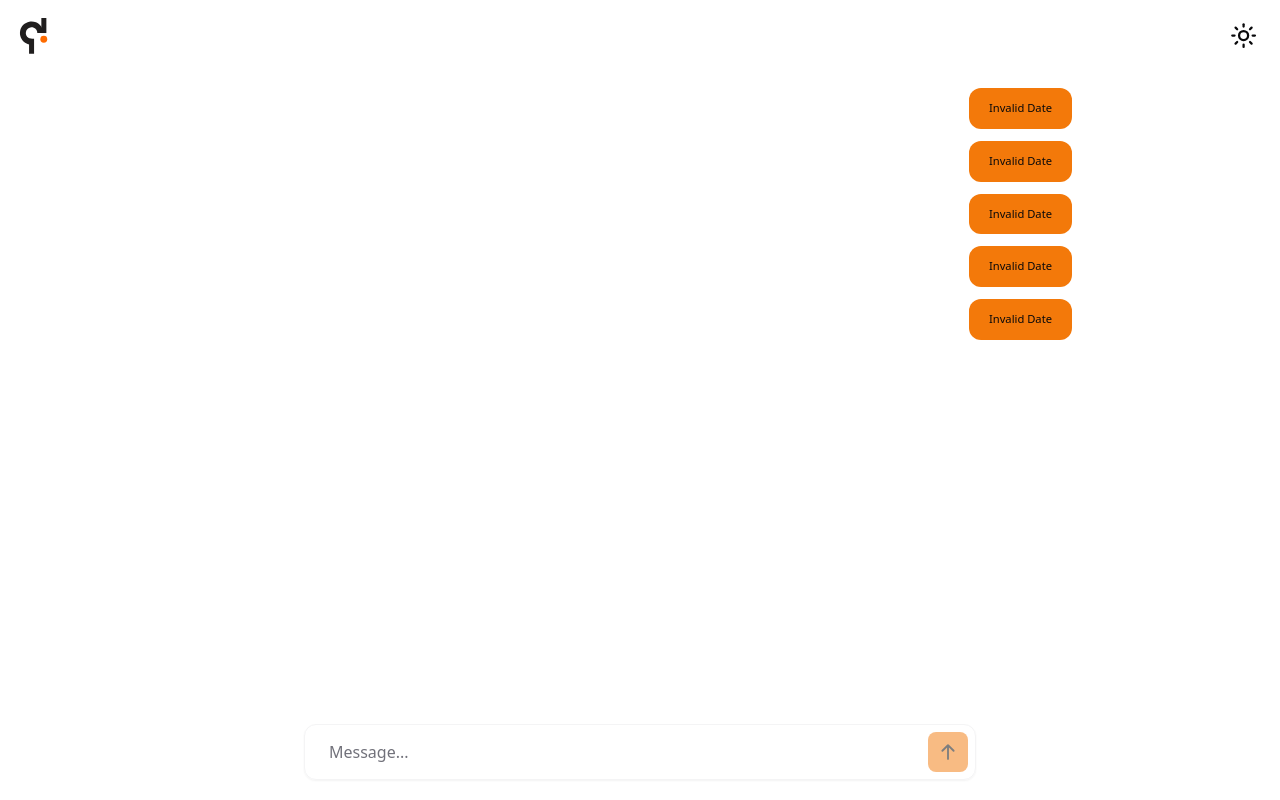
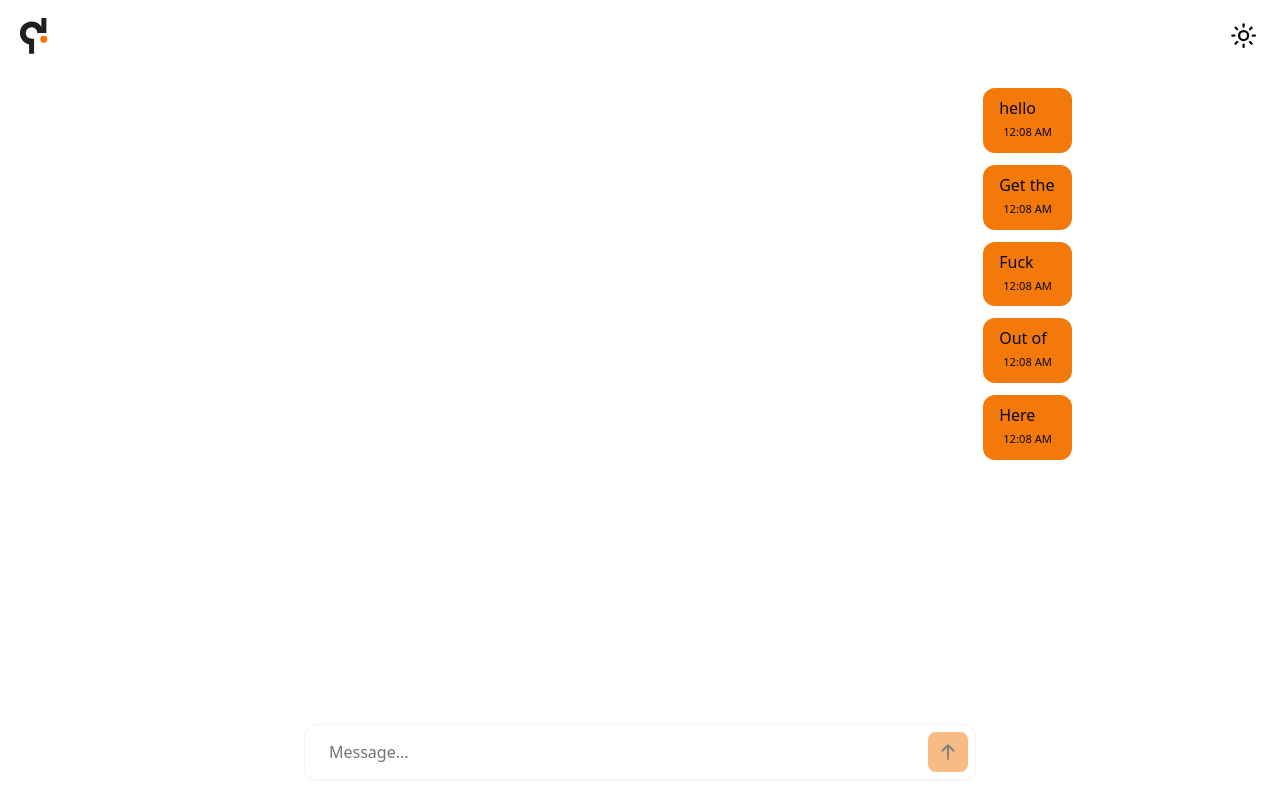
Before and after one commit to 3akare/nobr, a Next.js app: page /chat/1 in a window 1280 px wide. Built offline with nearby package versions, Linux system fonts and the light colour scheme.

Commit message:
Refactor chat page component to use dynamic messages array
This commit refactors the chat page component to use a dynamic array of messages instead of a static array. It also adds a handleSubmit function to handle message submission.

```diff
--- a/app/(chat)/chat/[id]/page.tsx
+++ b/app/(chat)/chat/[id]/page.tsx
@@ -1,20 +1,23 @@
+"use client";
 // Import necessary components
 import { ChatBody } from "../../components";
 
 // Define a constant array for messages
-const messages = ["This", "Space", "Isn't", "ready", "yet"];
+const messages = [
+  { messages: "hello", timestamp: Date.now() },
+  { messages: "Get the ", timestamp: Date.now() },
+  { messages: "Fuck", timestamp: Date.now() },
+  { messages: "Out of", timestamp: Date.now() },
+  { messages: "Here", timestamp: Date.now() },
+];
+const handleSubmit = (value: string) => {
+  console.log(`${value}`);
+};
 
 // Define the Page component
 // It renders a ChatBody component with a messages prop
 const Page = () => {
-  return (
-    <ChatBody
-      messages={messages}
-      onMessageSubmit={() => {
-        console.log("Hello world");
-      }}
-    />
-  );
+  return <ChatBody messages={messages} onMessageSubmit={handleSubmit} />;
 };
 
 // Export the Page component as default
```
